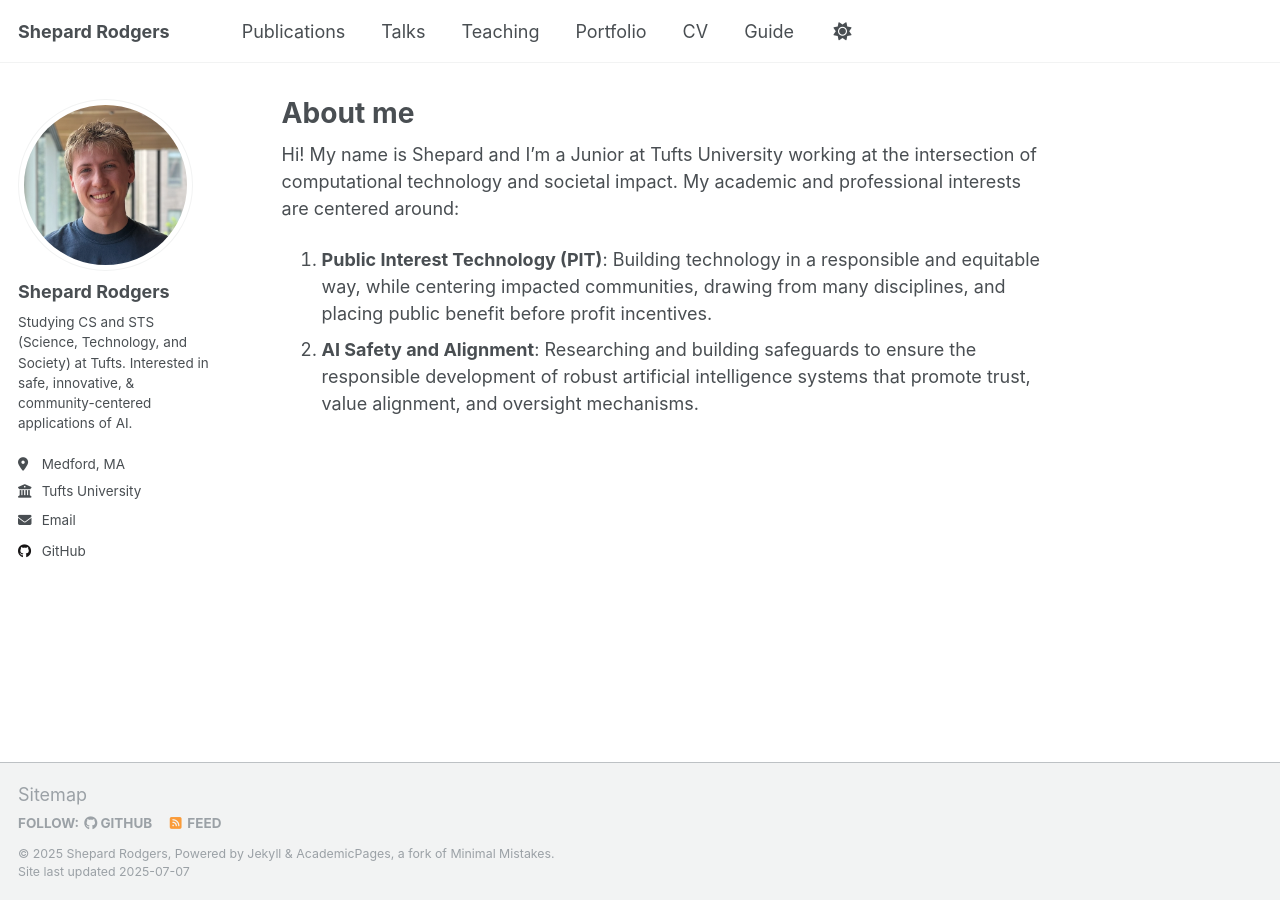
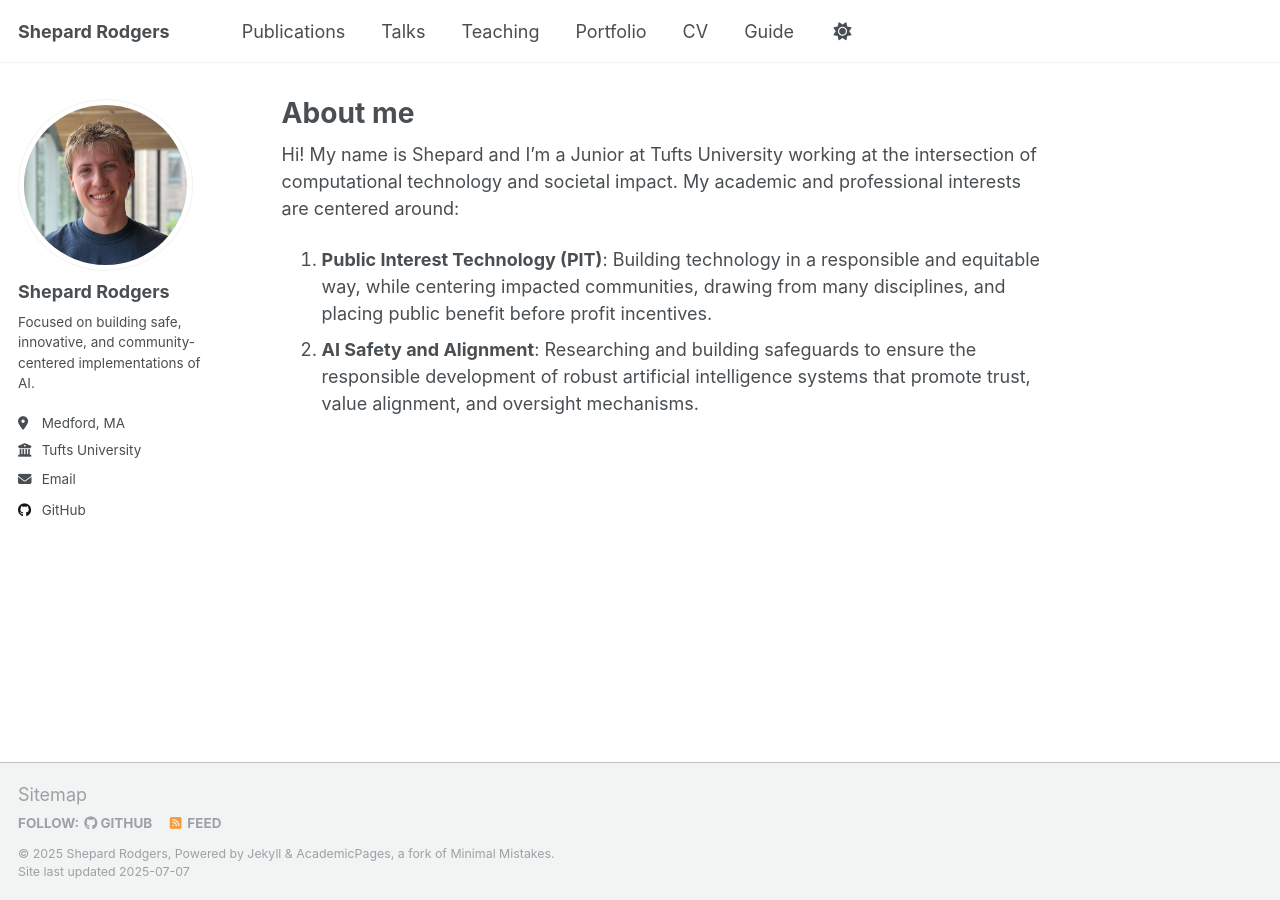
Before and after one commit to ShepardRodgers/ShepardRodgers.github.io, a Jekyll site: the page built from _pages/about.md, in a window 1280 px wide. Built offline with Jekyll 4.4.1, drawn with Linux system fonts in a browser that asks for light colours; a script that is not in the unit is left out.

Commit message:
Updated short bio

```diff
--- a/_config.yml
+++ b/_config.yml
@@ -25,7 +25,7 @@ author:
   avatar           : "Headshot-PIT.png"
   name             : "Shepard Rodgers"
   pronouns         : # example: "she/her"
-  bio              : "Studying CS and STS (Science, Technology, and Society) at Tufts. Interested in safe, innovative, & community-centered applications of AI."
+  bio              : "Focused on building safe, innovative, and community-centered implementations of AI."
   location         : "Medford, MA"
   employer         : "Tufts University"
   uri              : # URL
```
